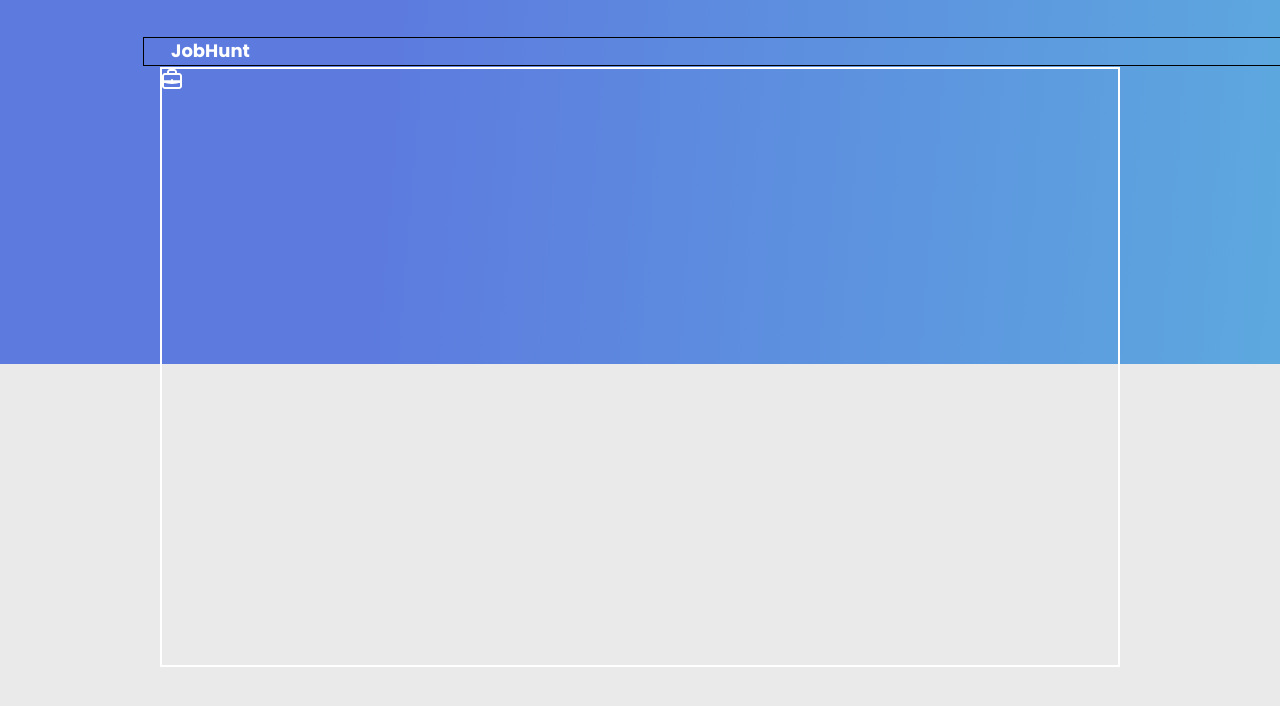
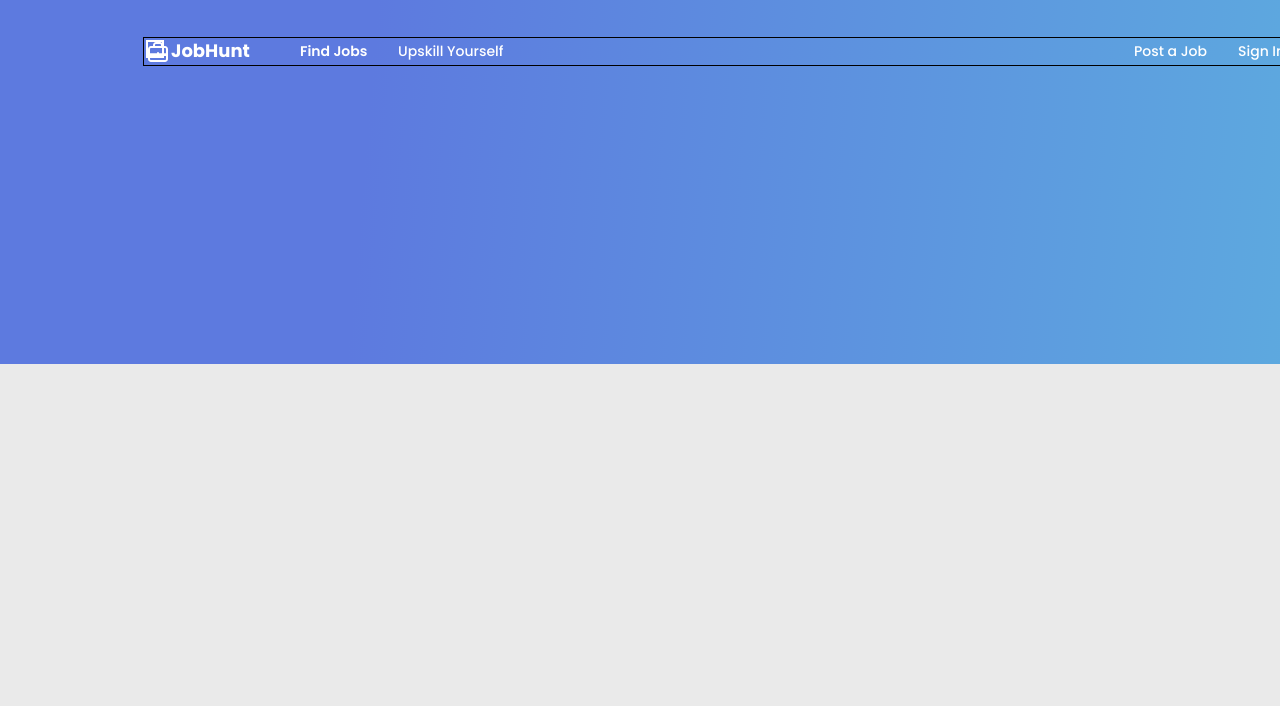
Before and after one commit to info-vivekranjan/Goodera-Ui-Task, a plain HTML site: page GooderaUiTask/index.html in a window 1280 px wide. Shown: the top 706 px of the page. Drawn offline with Linux system fonts and the light colour scheme.

Commit message:
Nav almost done

```diff
--- a/GooderaUiTask/index.html
+++ b/GooderaUiTask/index.html
@@ -22,7 +22,7 @@
     <div id="hero"></div>
     <div id="navbar"></div>
     <div class="logo"></div>
-    <div class="frame"></div>
+    <div class="frame">
         <div class="vector">
             <svg width="20" height="20" viewBox="0 0 20 20" fill="none" xmlns="http://www.w3.org/2000/svg">
                 <path
@@ -30,10 +30,13 @@
                     stroke="white" stroke-width="2" stroke-linecap="round" stroke-linejoin="round" />
             </svg>
         </div>
+    </div>
+
     <div class="jobHunt">JobHunt</div>
-
-
-
+    <div class="findJob">Find Jobs</div>
+    <div class="upSkill">Upskill Yourself</div>
+    <div class="postJob">Post a Job</div>
+    <div class="signIn">Sign In</div>
 </body>
 
 </html>
--- a/GooderaUiTask/index.module.css
+++ b/GooderaUiTask/index.module.css
@@ -92,3 +92,91 @@ line-height: 27px;
 
 color: #FFFFFF;
 }
+
+.findJob{
+
+/* Find Jobs */
+
+
+position: absolute;
+width: 68px;
+height: 21px;
+left: 300px;
+top: 41px;
+
+font-family: Poppins;
+font-style: normal;
+font-weight: 600;
+font-size: 14px;
+line-height: 21px;
+/* identical to box height */
+
+
+color: #FFFFFF;
+
+
+}
+
+.upSkill{
+/* Upskill Yourself */
+
+
+position: absolute;
+width: 106px;
+height: 21px;
+left: 398px;
+top: 41px;
+
+font-family: Poppins;
+font-style: normal;
+font-weight: 500;
+font-size: 14px;
+line-height: 21px;
+/* identical to box height */
+
+
+color: #FFFFFF;
+
+
+}
+
+.postJob{
+    /* Post a Job */
+
+
+position: absolute;
+width: 74px;
+height: 21px;
+left: 1134px;
+top: 41px;
+
+font-family: Poppins;
+font-style: normal;
+font-weight: 500;
+font-size: 14px;
+line-height: 21px;
+/* identical to box height */
+
+
+color: #FFFFFF;
+}
+.signIn{
+    /* Sign in */
+
+
+position: absolute;
+width: 48px;
+height: 21px;
+left: 1238px;
+top: 41px;
+
+font-family: Poppins;
+font-style: normal;
+font-weight: 500;
+font-size: 14px;
+line-height: 21px;
+/* identical to box height */
+
+
+color: #FFFFFF;
+}
```
Lines whose indentation alone changed are shown as unchanged.
